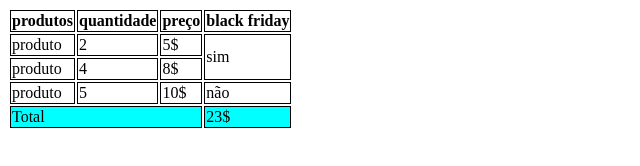
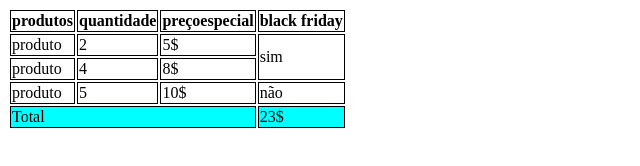
Before and after one commit to RogerCastro25/modulo-Html, a plain HTML site: page index.html in a window 1280 px wide. Shown: the whole page, without its empty margins (0-640 px from the left). Drawn offline with Linux system fonts and the light colour scheme.

Commit message:
adicionado preço especial

```diff
--- a/index.html
+++ b/index.html
@@ -19,7 +19,7 @@
             <tr>
                 <th>produtos</th>
                 <th>quantidade</th>
-                <th>preço</th>
+                <th>preçoespecial</th>
                 <th>black friday</th>
             </tr>
         </thead>
```
